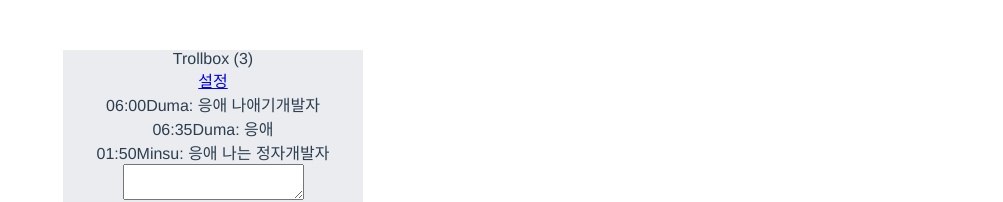
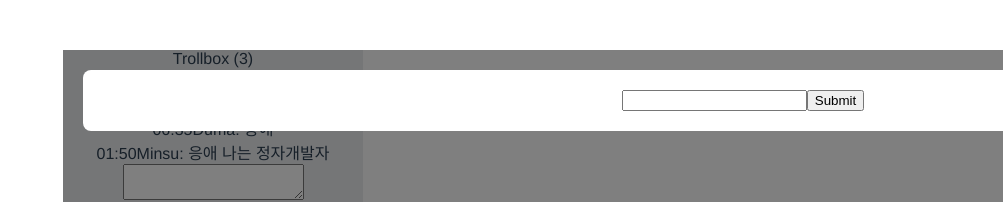
Before and after one commit to Dumaprince/vue-chat, a Vue app: page / in a window 1280 px wide. Shown: the part 421-623 px from the top of the page, without its empty margins (277-1280 px from the left). Built offline with nearby package versions, Linux system fonts and the light colour scheme.

Commit message:
살려주세요3333

```diff
--- a/src/components/Chat.vue
+++ b/src/components/Chat.vue
@@ -1,6 +1,7 @@
 <template>
   <div class="chat-container">
     <header>
+      <Modal @closeModal="modal = false" v-model="inputName" :modal="modal" :inputName="inputName"/>
       <span class="title">
         <div>Trollbox ({{data.length}})</div>
       </span>
@@ -28,14 +29,16 @@
   </div>
 </template>
 <script>
+import Modal from './Modal.vue'
 export default {
-  // 무한루프 걸립니다 선생님
-  // watch: {
-  //   data(a){
-  //     this.sort_date()
-  //   },
-  //   immediate: true // 컴포넌트가 생성되자마자 즉시 실행
-  // },
+  components: { Modal },
+  watch: {
+    immediate: true,
+    handler(newValue, oldValue){
+      if(newValue == oldValue) return
+      this.sort_date()
+    }
+  },
 
   methods: {
     timestamp_to_date(news){
@@ -53,7 +56,7 @@ export default {
     push_data(){
       var inputDate = (Date.now() /1000 | 0)
       var pushData = {
-        'name' : 'test',
+        'name' : this.inputName,
         'chat' : this.inputText,
         'timestamp' : this.timestamp_to_date(inputDate)
       }
@@ -65,6 +68,8 @@ export default {
   name: 'HelloWorld',
   data () {
     return {
+      modal: true,
+      inputName: '',
       inputText: '',
       data:[
           {
@@ -97,4 +102,16 @@ export default {
     bottom:0px;
     right: 50%;
 }
+
+.black-bg{
+  width: 100%; height: 100%;
+  background: rgba(0,0,0,0.5);
+  position: fixed; padding: 20px;
+}
+
+.white-bg{
+  width: 100%; background: white;
+  border-radius:8px;
+  padding: 20px;
+}
 </style>
--- /dev/null
+++ b/src/components/Modal.vue
@@ -0,0 +1,29 @@
+<template>
+  <div class="black-bg" v-if="modal == true">
+    <div class="white-bg">
+      <input
+        type="text"
+        :value ="value"
+        @input="$emit('input', $event.target.value)"
+      >
+      <button @click="$emit('closeModal')">Submit</button>
+    </div>
+  </div>
+</template>
+
+<script>
+export default {
+  name: 'Modal',
+  props : {
+    modal : Boolean,
+    value:{
+      inputName : String,
+      required: true
+    }
+  }
+}
+</script>
+
+<style>
+
+</style>
```
Lines whose indentation alone changed are shown as unchanged.
